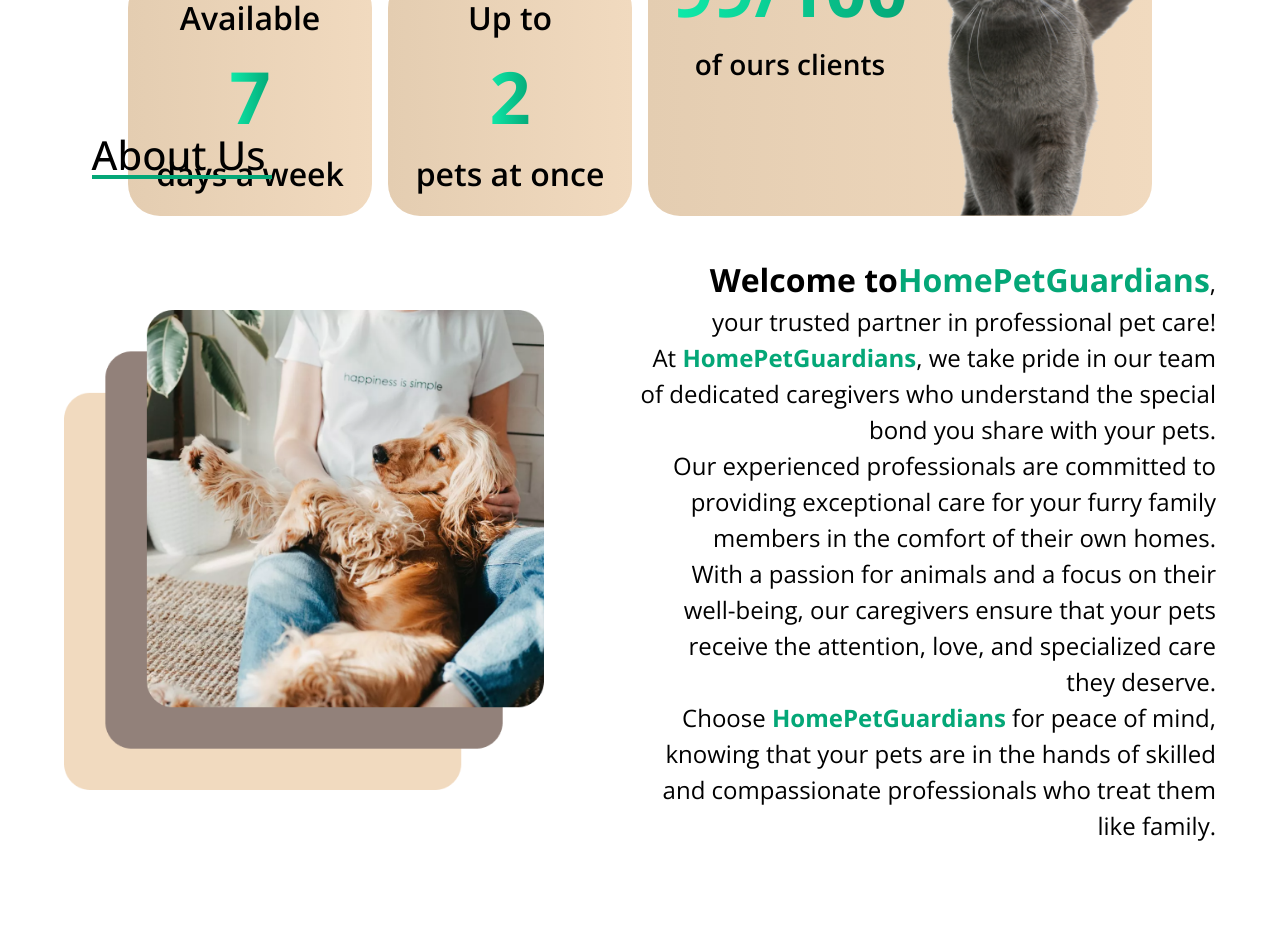
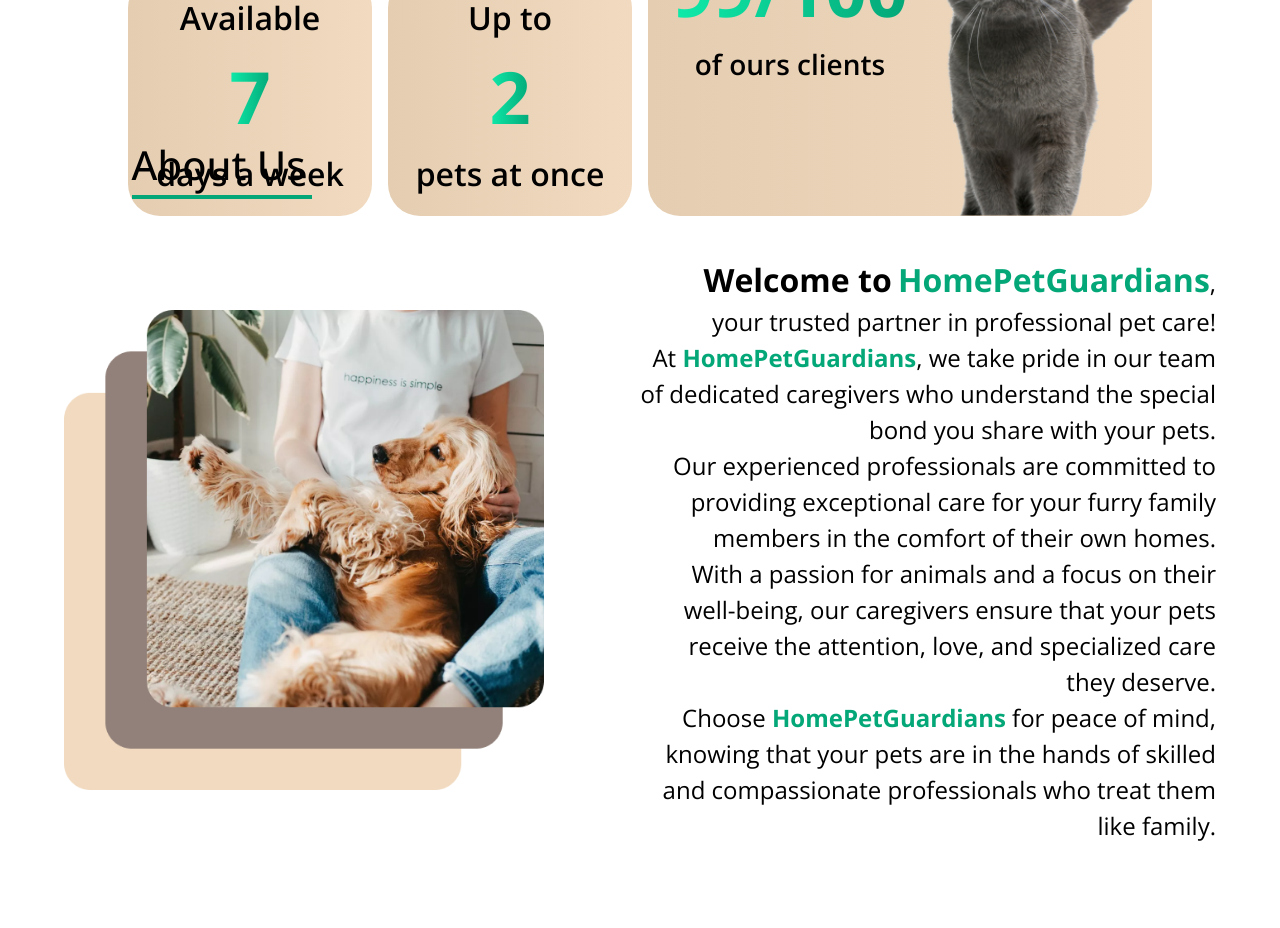
Before and after one commit to ProfessorKT/homepetguardians, a Next.js app: page / in a window 1280 px wide. Shown: the part 1500-2428 px from the top of the page. Built offline with nearby package versions, Linux system fonts and the light colour scheme; no server answers.

Commit message:
finished about-us title matching others

```diff
--- a/app/components/AboutUs.jsx
+++ b/app/components/AboutUs.jsx
@@ -7,11 +7,11 @@ const AboutUs = () => {
   return (
     <div name="about-us" className="w-full h-screen">
       <div className="grid h-screen place-items-center mx-auto w-full">
-        <div className="  lg:mt-[100px] lg:grid xl:grid-cols-4 lg:grid-cols-2 block gap-0 mx-[15%] lg:mx-[50px] w-[95%] sm:w-[90%] xl:w-[90%] 2xl:w-[85%]">
+        <div className="  lg:mt-[100px] lg:grid xl:grid-cols-4 lg:grid-cols-2 block gap-0 mx-[15%] lg:mx-[50px] w-[95%] sm:w-[95%] xl:w-[90%] 2xl:w-[85%]">
           <div className="grid content-center lg:col-span-1 xl:col-span-2 lg:max-w-[840px] w-full lg:mr-8">
             <div className="grid w-full items-center  text-3xl lg:text-6xl xl:text-7xl font-medium grow ">
               <div className="md:mt-[-50px] md:flex-col md:w-[80%] md:mx-auto">
-                <h1 className="text-[40px] font-medium border-b-[4px] border-[#04A777] text-left w-[180px] lg:mt-[-150px] lg:ml-[-30px] md:ml-[-30px] md:mt-10px mt-20">
+                <h1 className="text-[40px] font-medium border-b-[4px] border-[#04A777] text-left w-[180px] lg:mt-[-150px] lg:ml-[10px] md:ml-[-20px] md:mt-10px mt-20 leading-[60px]">
                   About Us
                 </h1>
               </div>
@@ -31,7 +31,7 @@ const AboutUs = () => {
             <div>
               <span className="sm:text-[24px] md:text-[32px]  font-bold text-black">
                 Welcome to
-              </span>
+              </span>{" "}
               <span className=" sm:text-[24px] md:text-[32px]  font-bold text-[#04A777]">
                 HomePetGuardians
               </span>
```
